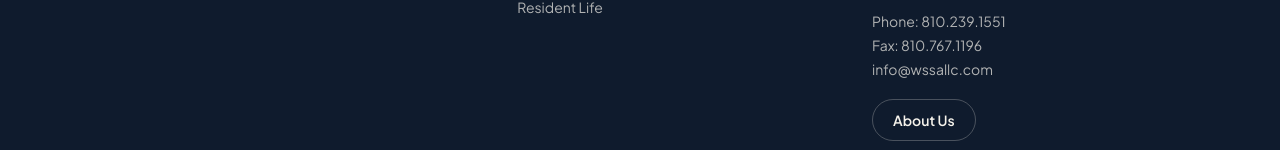
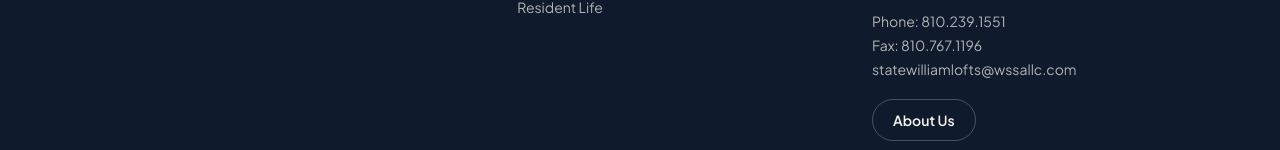
Before and after one commit to Zfarah-wssa/State-and-William-Lofts, a Next.js app: page / in a window 1280 px wide. Shown: the part 1953-2103 px from the top of the page. Built offline with nearby package versions, Linux system fonts and the light colour scheme; no server answers.

Commit message:
Show statewilliamlofts@wssallc.com in the footer

```diff
--- a/src/components/SiteFooter.tsx
+++ b/src/components/SiteFooter.tsx
@@ -56,8 +56,8 @@ export function SiteFooter() {
               </p>
               <p>Fax: 810.767.1196</p>
               <p>
-                <a href="mailto:info@wssallc.com" className="hover:text-brass-soft">
-                  info@wssallc.com
+                <a href="mailto:statewilliamlofts@wssallc.com" className="hover:text-brass-soft">
+                  statewilliamlofts@wssallc.com
                 </a>
               </p>
             </div>
```
